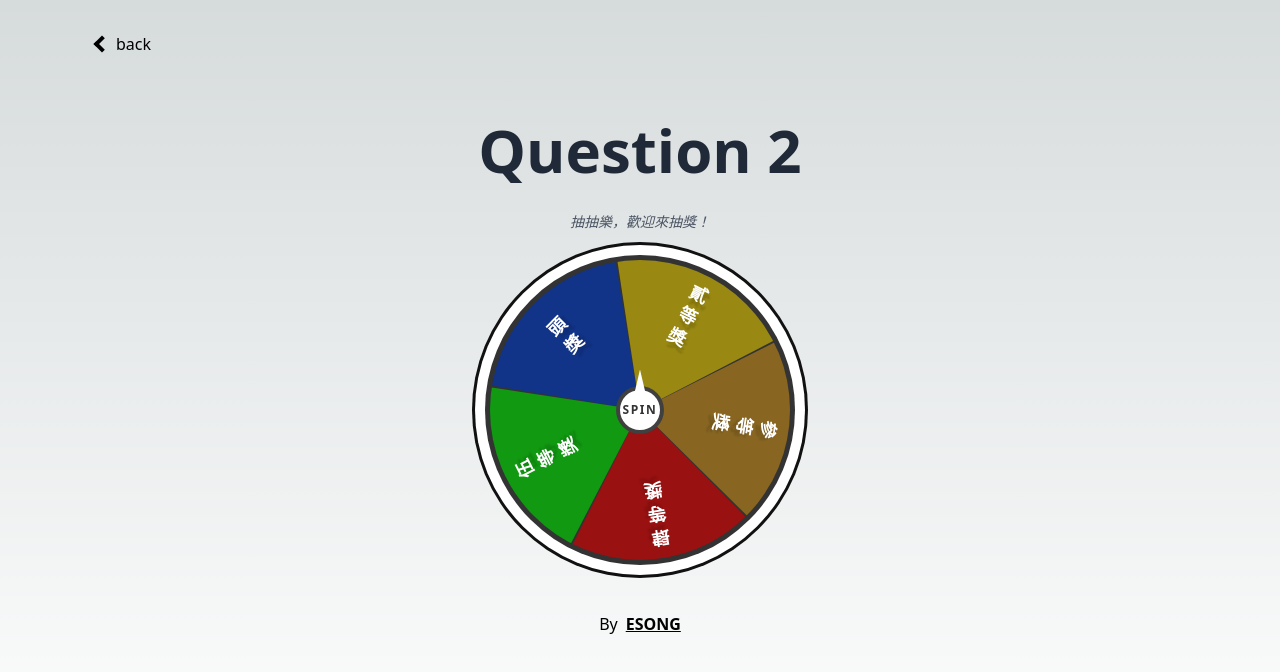
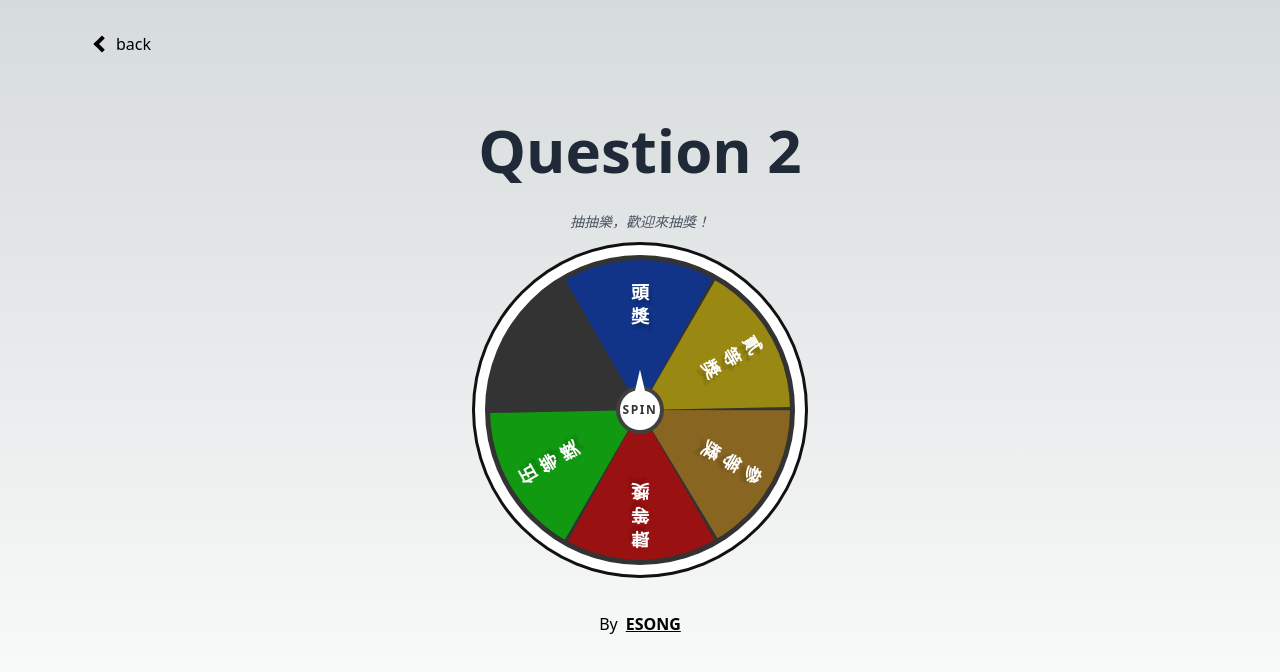
Before and after one commit to bqu6204/fun-project, a Next.js app: page /questions/q2 in a window 1280 px wide. Shown: the top 672 px of the page. Built offline with nearby package versions, Linux system fonts and the light colour scheme.

Commit message:
fix: map key

```diff
--- a/components/inputs/search/youbike-search.tsx
+++ b/components/inputs/search/youbike-search.tsx
@@ -79,8 +79,9 @@ const YoubikeSearch: React.FC<IYoubikeSearch> = ({
                   }`}
                   onMouseDown={(e) => handleSelect(e, term)}
                 >
-                  {Array.from(term).map((char) => (
+                  {Array.from(term).map((char, idx) => (
                     <span
+                      key={idx}
                       className={
                         currentValue.includes(char) ? styleSheet.equalChar : ""
                       }
--- a/components/spinning-wheel/spinning-wheel.tsx
+++ b/components/spinning-wheel/spinning-wheel.tsx
@@ -25,36 +25,41 @@ const SpinningWheel: React.FC<ISpinningWheel> = ({
 }) => {
   const spinDurationMs = 2000;
   const [rotateDegree, setRotateDegree] = useState<number>(0);
-  const [spinResult, setSpinResult] = useState<string>("");
-  const [isSpinning, setIsSpinning] = useState<boolean>(false);
+
+  const totalPercentage = prizes.reduce(
+    (total, prize) => total + prize.percentage,
+    0
+  );
+  const defaultPercentage = 100 - totalPercentage;
+  const defaultPrize = {
+    title: "No Prize",
+    percentage: defaultPercentage,
+    backgroundColor: "#999",
+  };
+
+  const [adjustedPrizes, setAdjustedPrizes] = useState<TPrize[]>([
+    ...prizes,
+    defaultPrize,
+  ]);
+
+  const prizeCount = adjustedPrizes.length;
+  const prizeDegree = 360 / prizeCount;
+  const clipPercentage = calculateClipPercentage(prizeCount);
 
   function spinStart() {
-    if (isSpinning) return;
-    setIsSpinning(true);
-
-    if (onSpinStart) onSpinStart();
-
-    const randomAngle = Math.floor(Math.random() * 361);
-    setRotateDegree((prev) => prev + 360 * 2 + randomAngle);
+    const randomDegree = Math.floor(Math.random() * 360);
+    setRotateDegree(randomDegree);
   }
 
   function spinEnd() {
-    setIsSpinning(false);
-    console.log("rotate degree:", rotateDegree);
-    const result = calculateResult(rotateDegree);
-    console.log("result: ", result);
-    if (onSpinEnd) onSpinEnd("123");
-  }
+    const adjustedRotateDegree = rotateDegree % 360; // Ensure the degree is within 0-359 range
+    const resultIndex = Math.floor(
+      (prizeCount - adjustedRotateDegree / prizeDegree) % prizeCount
+    );
 
-  function calculateResult(rotateDegree: number) {
-    const anglePerPrize = 360 / prizes.length;
-    console.log("angle per prize: ", anglePerPrize);
-    const mod = (rotateDegree + anglePerPrize) % 360;
-    console.log("mod", mod);
-
-    const index = Math.floor(mod / anglePerPrize);
-    console.log("index", index);
-    return prizes[index].title;
+    const resultPrize = prizes[resultIndex];
+    console.log("index", resultIndex);
+    console.log("prize", resultPrize);
   }
 
   useEffect(() => {
@@ -63,6 +68,18 @@ const SpinningWheel: React.FC<ISpinningWheel> = ({
 
     return () => clearTimeout(timeOut);
   }, [rotateDegree]);
+
+  function calculateClipPercentage(N: number): number {
+    if (N <= 4) return 100;
+
+    const clipAngleDegrees = (90 - 360 / N) / 2;
+    const clipAngleRadians = (clipAngleDegrees * Math.PI) / 180;
+    const clipTan = Math.tan(clipAngleRadians);
+
+    const clipSidePercentage = Math.round((1 - clipTan) * 100);
+
+    return clipSidePercentage;
+  }
 
   return (
     <div
@@ -77,6 +94,8 @@ const SpinningWheel: React.FC<ISpinningWheel> = ({
           prizes={prizes}
           rotateDegree={rotateDegree}
           spinDurationMs={spinDurationMs}
+          clipPercentage={clipPercentage}
+          prizeDegree={prizeDegree}
         />
       </div>
     </div>
--- a/components/spinning-wheel/wheel.tsx
+++ b/components/spinning-wheel/wheel.tsx
@@ -4,25 +4,17 @@ interface IWheel {
   prizes: { title: string; percentage: number; backgroundColor: string }[];
   rotateDegree: number;
   spinDurationMs: number;
+  prizeDegree: number;
+  clipPercentage: number;
 }
 
-const Wheel: React.FC<IWheel> = ({ prizes, rotateDegree, spinDurationMs }) => {
-  const prizeCount = prizes.length;
-  const prizeDegree = 360 / prizeCount;
-  const clipPercentage = calculateClipPercentage(prizeCount) - 0.5;
-
-  function calculateClipPercentage(N: number): number {
-    if (N <= 4) return 100;
-
-    const clipAngleDegrees = (90 - 360 / N) / 2;
-    const clipAngleRadians = (clipAngleDegrees * Math.PI) / 180;
-    const clipTan = Math.tan(clipAngleRadians);
-
-    const clipSidePercentage = Math.round((1 - clipTan) * 100);
-
-    return clipSidePercentage;
-  }
-
+const Wheel: React.FC<IWheel> = ({
+  prizes,
+  rotateDegree,
+  spinDurationMs,
+  prizeDegree,
+  clipPercentage,
+}) => {
   return (
     <div
       className={styleSheet.wheel}
@@ -38,8 +30,10 @@ const Wheel: React.FC<IWheel> = ({ prizes, rotateDegree, spinDurationMs }) => {
             className={styleSheet.prize}
             style={{
               backgroundColor,
-              transform: `rotate(${prizeDegree * idx}deg)`,
-              clipPath: `polygon(0 0 ,${clipPercentage}% 0, 100% 100%, 0 ${clipPercentage}%)`,
+              transform: `rotate(${prizeDegree * idx + 45}deg)`,
+              clipPath: `polygon(0 0 ,${
+                clipPercentage - 2
+              }% 0, 100% 100%, 0 ${clipPercentage}%)`,
             }}
           >
             <div className={styleSheet.titleContainer}>
--- a/page-components/questions/q2/q2-content.tsx
+++ b/page-components/questions/q2/q2-content.tsx
@@ -1,16 +1,60 @@
 import SpinningWheel from "@/components/spinning-wheel/spinning-wheel";
+import { useState } from "react";
+
+type TPrize = {
+  title: string;
+  percentage: number;
+  backgroundColor: string;
+  count: number;
+};
 
 const Q2Content: React.FC = () => {
-  const prizes = [
-    { title: "頭獎", percentage: 0.1, backgroundColor: "#138" },
-    { title: "貳等獎", percentage: 3, backgroundColor: "#981" },
-    { title: "參等獎", percentage: 13, backgroundColor: "#862" },
-    { title: "肆等獎", percentage: 18, backgroundColor: "#911" },
-    { title: "伍等獎", percentage: 25, backgroundColor: "#191" },
-  ];
+  const [allPrizes, setAllPrizes] = useState<TPrize[]>(
+    [
+      { title: "頭獎", percentage: 0.1, backgroundColor: "#138", count: 1 },
+      { title: "貳等獎", percentage: 3, backgroundColor: "#981", count: 1 },
+      { title: "參等獎", percentage: 13, backgroundColor: "#862", count: 3 },
+      { title: "肆等獎", percentage: 18, backgroundColor: "#911", count: 5 },
+      { title: "伍等獎", percentage: 25, backgroundColor: "#191", count: 9 },
+    ].sort((a, b) => a.percentage - b.percentage)
+  );
+  const [prizeWon, setPrizeWon] = useState<string | "">("");
+
+  const handlePlay = () => {
+    const randomNumber = Math.random();
+
+    const resultIndex = allPrizes.findIndex(
+      (prize) => randomNumber <= prize.percentage / 100
+    );
+
+    if (resultIndex !== -1 && allPrizes[resultIndex].count > 0) {
+      const result = allPrizes[resultIndex];
+      setPrizeWon(result.title);
+      setAllPrizes((prev) => {
+        const updatedPrizes = [...prev];
+        updatedPrizes[resultIndex] = {
+          ...result,
+          count: result.count - 1,
+        };
+        return updatedPrizes;
+      });
+
+      return;
+    } else {
+      setPrizeWon("No prize won");
+    }
+  };
+
   return (
     <div>
-      <SpinningWheel prizes={prizes} size="300px" />
+      <SpinningWheel
+        prizes={allPrizes}
+        onSpinEnd={() => {
+          handlePlay();
+          console.log(prizeWon);
+        }}
+        size="300px"
+      />
     </div>
   );
 };
--- a/pages/index.tsx
+++ b/pages/index.tsx
@@ -68,7 +68,7 @@ const Home: NextPageWithLayout = () => {
           </p>
         </Link>
 
-        <a
+        <Link
           href="/questions/q4"
           className="group rounded-lg border border-transparent px-5 py-4 transition-colors hover:border-gray-300 hover:bg-gray-100 hover:dark:border-neutral-700 hover:dark:bg-neutral-800/30"
           rel="noopener noreferrer"
@@ -82,7 +82,7 @@ const Home: NextPageWithLayout = () => {
           <p className={`m-0 max-w-[30ch] text-sm opacity-50`}>
             請製作一個台北市YouBike即時站點資訊
           </p>
-        </a>
+        </Link>
       </div>
     </main>
   );
```
